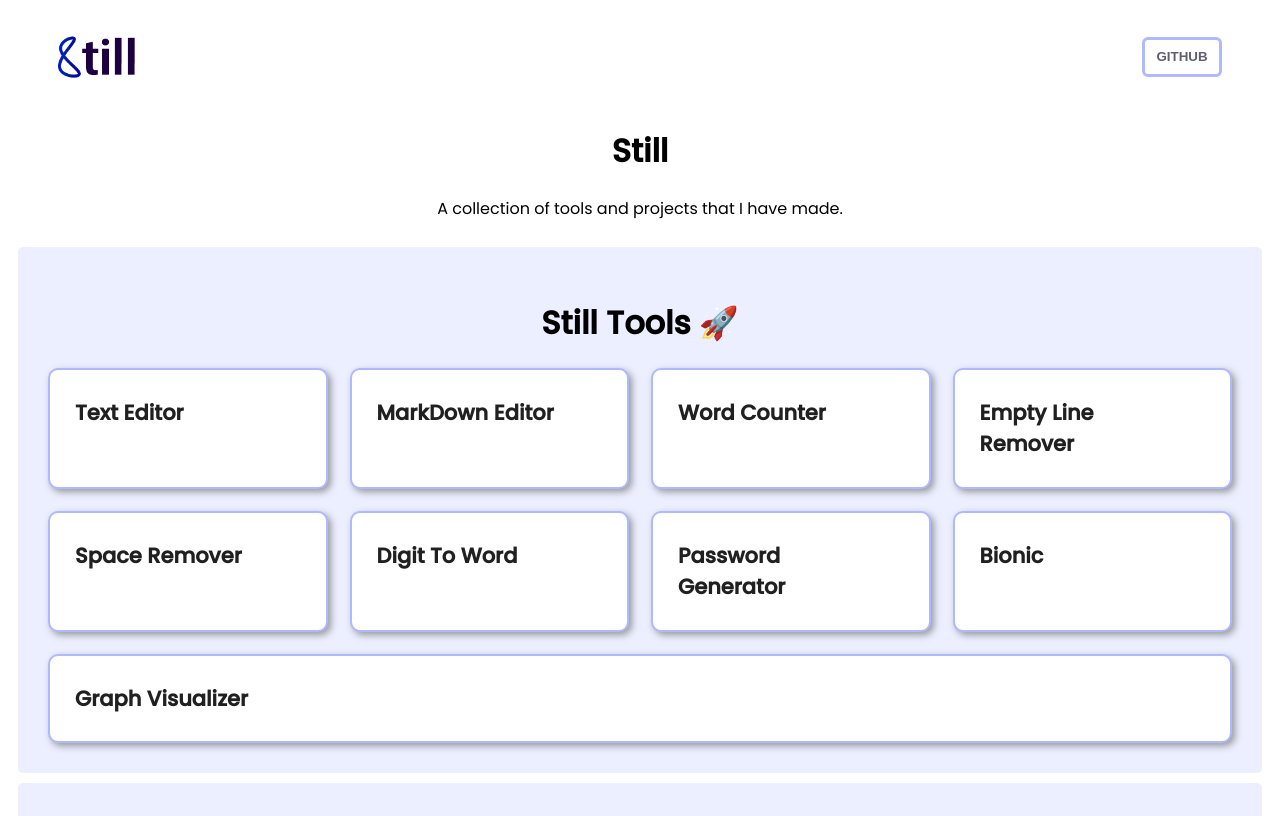
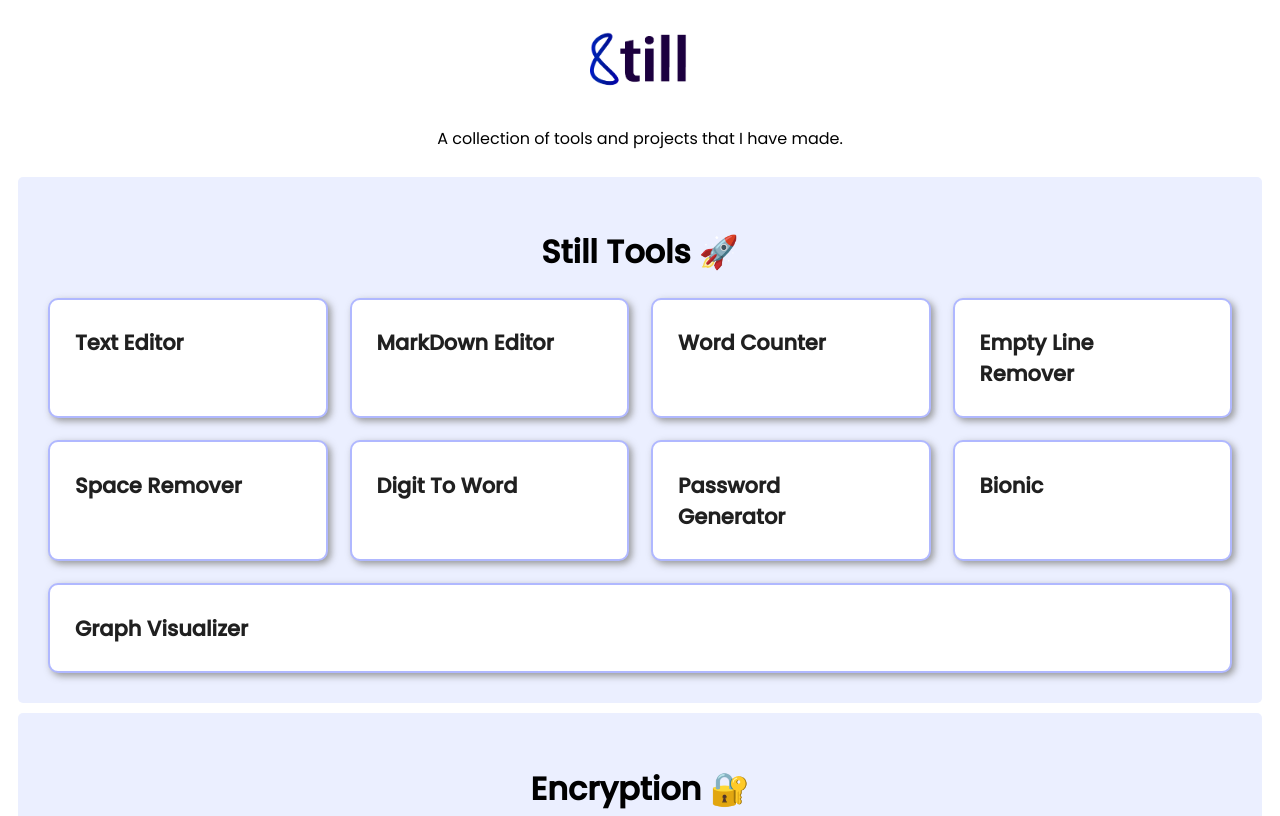
Before and after one commit to theakashshukla/Still-Tools, a plain HTML site: page index.html in a window 1280 px wide. Shown: the top 816 px of the page. Drawn offline with Linux system fonts and the light colour scheme.

Commit message:
index updated

```diff
--- a/index.html
+++ b/index.html
@@ -23,11 +23,11 @@
         <a href="#" class="nav__logo">
           <img src="src/stl.png" class="logo" alt="logo">
         </a>
-        <div class="nav__menu">
+        <!-- <div class="nav__menu">
           <a href="https://github.com/theakashshukla/still-tools.git">
             <button class="spec__button">Github</button>
           </a>
-        </div>
+        </div> -->
       </div>
     </div>
   </nav>
@@ -35,9 +35,9 @@
   <header>
     <div class="container__header">
       <div class="header">
-        <div class="header__title">
+        <!-- <div class="header__title">
           <h1>Still</h1>
-        </div>
+        </div> -->
         <div class="header__description">
           <p>
             A collection of tools and projects that I have made.
--- a/src/style.css
+++ b/src/style.css
@@ -8,6 +8,7 @@ body {
 .flex{
     display: flex;
     align-items: center;
+    justify-content: center;
 }
 
 .text__center {
@@ -22,23 +23,22 @@ body {
 }
 /*-------------------Nav Bar-------------------------*/
 .container__nav{
-    padding: 10px;
+    padding: 5px;
 }
 
 .nav {
     flex-flow: row wrap;
     /* background-color: aliceblue;
-    border-radius: 20px; */
-    justify-content: space-between;
+    border-radius: 20px;
+    justify-content: space-between; */
 }
 
 .nav__logo {
-    margin-left: 40px;
     justify-items: center;
 }
 .logo{
     margin-top: 12px;
-    width: 80px;
+    width: 100px;
 }
 .nav__menu {
     justify-content: end;
```
